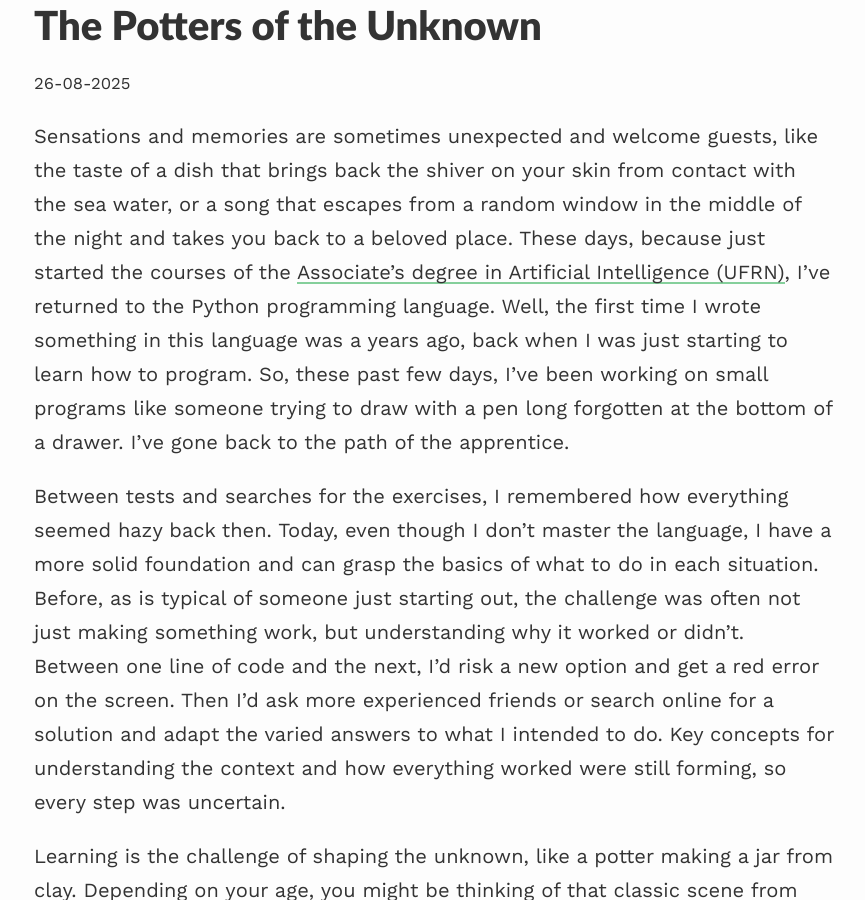
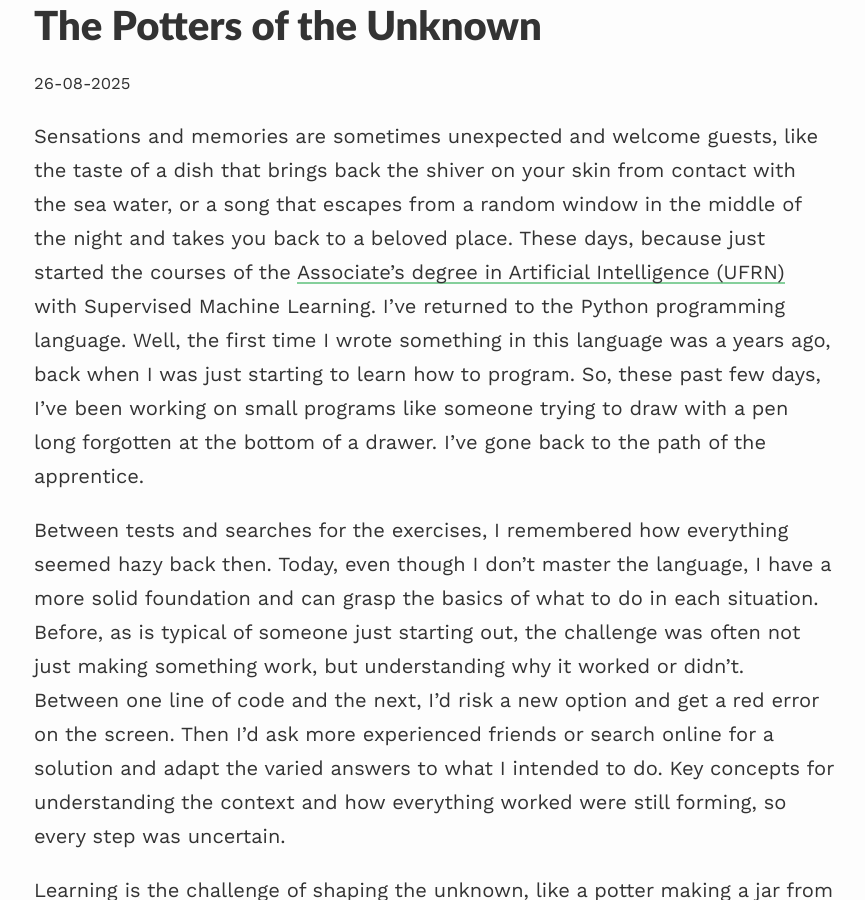
Before and after one commit to 0jonjo/0jonjo.github.io, a Jekyll site: the page built from _posts/2025-08-26-potters.md, in a window 1280 px wide and 900 px high, scrolled down 349 px. Shown: the whole window, without its empty margins (206-1071 px from the left). Built offline with Jekyll 4.4.1, drawn with Linux system fonts in a browser that asks for light colours; nearby versions of some CDN libraries.

Commit message:
fix grammar and clarity in post: The Potters of the Unknown

```diff
--- a/_posts/2025-08-26-potters.md
+++ b/_posts/2025-08-26-potters.md
@@ -8,7 +8,7 @@
 image: https://github.com/0jonjo/0jonjo.github.io/assets/64807181/9364065b-f8c8-489c-a2e3-55bff1acd8c1
 ---
 
-Sensations and memories are sometimes unexpected and welcome guests, like the taste of a dish that brings back the shiver on your skin from contact with the sea water, or a song that escapes from a random window in the middle of the night and takes you back to a beloved place. These days, because just started the courses of the [Associate's degree in Artificial Intelligence (UFRN)](https://www.linkedin.com/school/metropoledigital/posts/?feedView=all), I've returned to the Python programming language. Well, the first time I wrote something in this language was a years ago, back when I was just starting to learn how to program. So, these past few days, I've been working on small programs like someone trying to draw with a pen long forgotten at the bottom of a drawer. I've gone back to the path of the apprentice.
+Sensations and memories are sometimes unexpected and welcome guests, like the taste of a dish that brings back the shiver on your skin from contact with the sea water, or a song that escapes from a random window in the middle of the night and takes you back to a beloved place. These days, because just started the courses of the [Associate's degree in Artificial Intelligence (UFRN)](https://www.linkedin.com/school/metropoledigital/posts/?feedView=all) with Supervised Machine Learning. I've returned to the Python programming language. Well, the first time I wrote something in this language was a years ago, back when I was just starting to learn how to program. So, these past few days, I've been working on small programs like someone trying to draw with a pen long forgotten at the bottom of a drawer. I've gone back to the path of the apprentice.
 
 Between tests and searches for the exercises, I remembered how everything seemed hazy back then. Today, even though I don't master the language, I have a more solid foundation and can grasp the basics of what to do in each situation. Before, as is typical of someone just starting out, the challenge was often not just making something work, but understanding why it worked or didn't. Between one line of code and the next, I'd risk a new option and get a red error on the screen. Then I'd ask more experienced friends or search online for a solution and adapt the varied answers to what I intended to do. Key concepts for understanding the context and how everything worked were still forming, so every step was uncertain.
 
```
